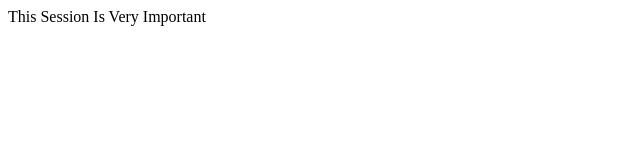
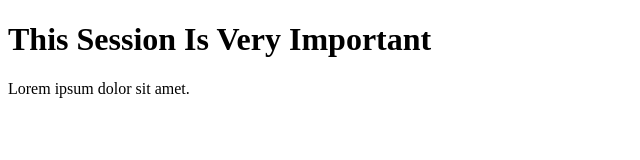
Before and after one commit to osama806/Git-Like-Pro, a plain HTML site: page index.html in a window 1280 px wide. Shown: the whole page, without its empty margins (0-640 px from the left). Drawn offline with Linux system fonts and the light colour scheme.

Commit message:
Update file index

```diff
--- a/index.html
+++ b/index.html
@@ -6,6 +6,7 @@
     <title>Document</title>
   </head>
   <body>
-    This Session Is Very Important
+    <h1>This Session Is Very Important</h1>
+    <p>Lorem ipsum dolor sit amet.</p>
   </body>
 </html>
```
